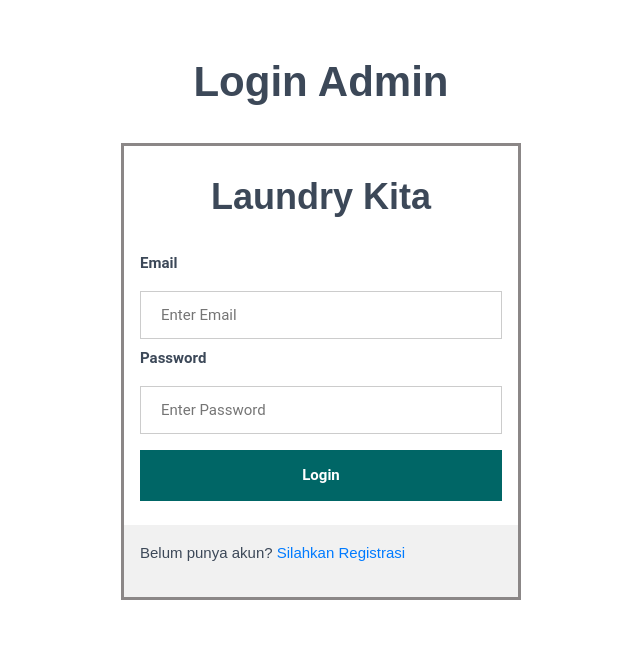
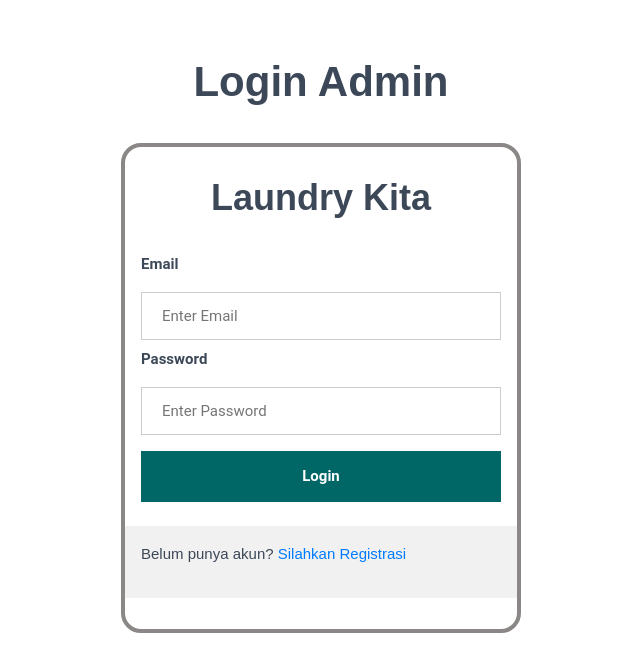
Before and after one commit to eksalailia/laundry-react-firestore, a React (Create React App) app: page /login in a window 1280 px wide. Shown: the top 672 px of the page, without its empty margins (319-959 px from the left). Built offline with nearby package versions, Linux system fonts and the light colour scheme.

Commit message:
edit tampilan login

```diff
--- a/src/components/Login.css
+++ b/src/components/Login.css
@@ -1,10 +1,11 @@
 .formlog {
-    border: 3px solid #8b8787;
-    width: 350px;
+    border: 4px solid #8b8787;
     margin:auto;
+    height: 490px;
     width: 400px;
     margin-left: auto;
     margin-right: auto;
+    border-radius: 20px;
 }
 
 .judullog{
@@ -56,7 +57,7 @@ img.avatarlog {
 
 }
 
-.buttonlog {
+/* .buttonlog {
 
         background-color: #006666;
         color: #FFFFFF;
@@ -65,7 +66,7 @@ img.avatarlog {
         border: none;
         cursor: pointer;
         width: 100%;
-    }
+    } */
 
 
 span.pswlog {
```
Also changed, not shown: src/components/index.js (+0 -98 lines), src/components/Registrasi.css.
